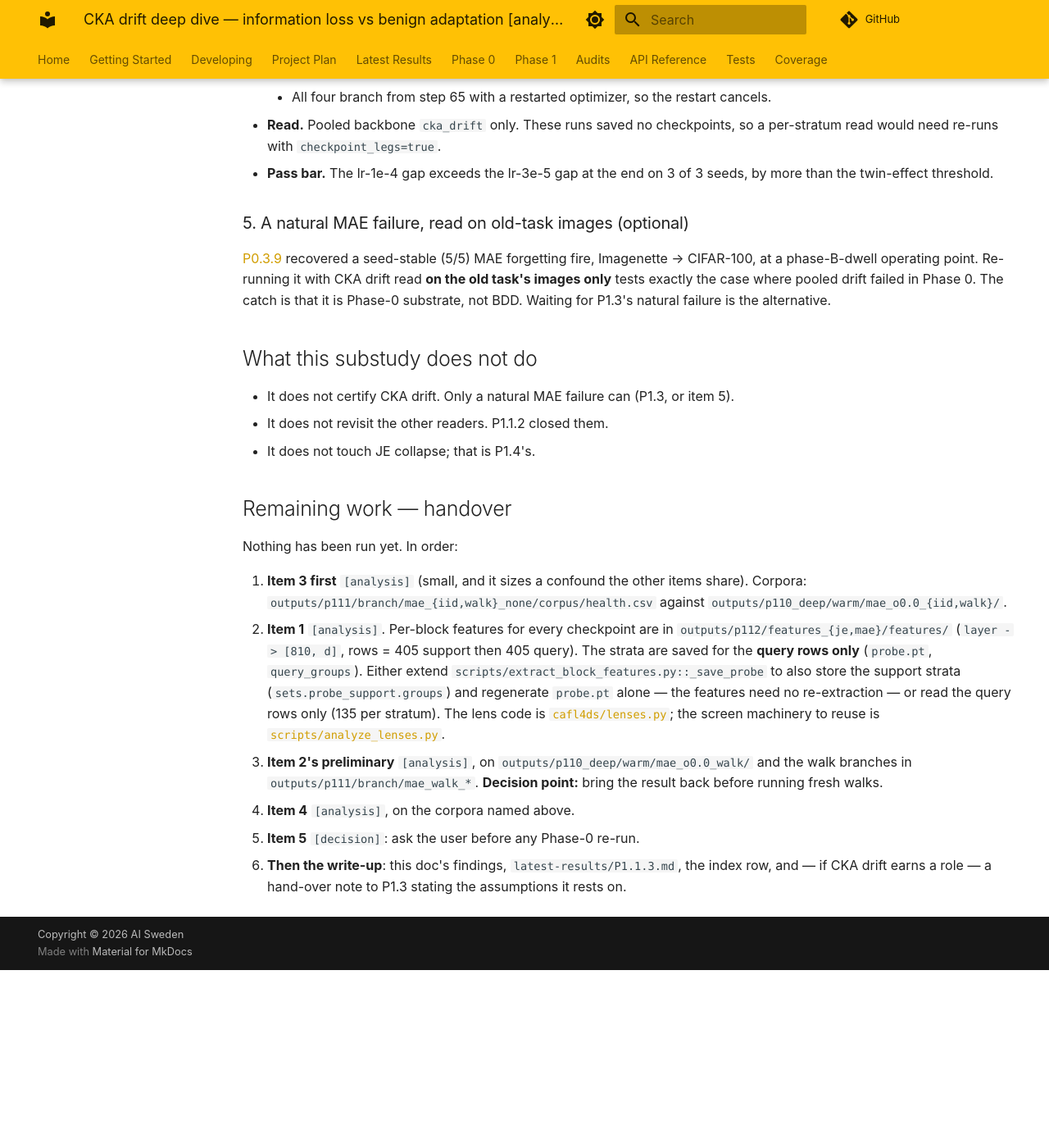
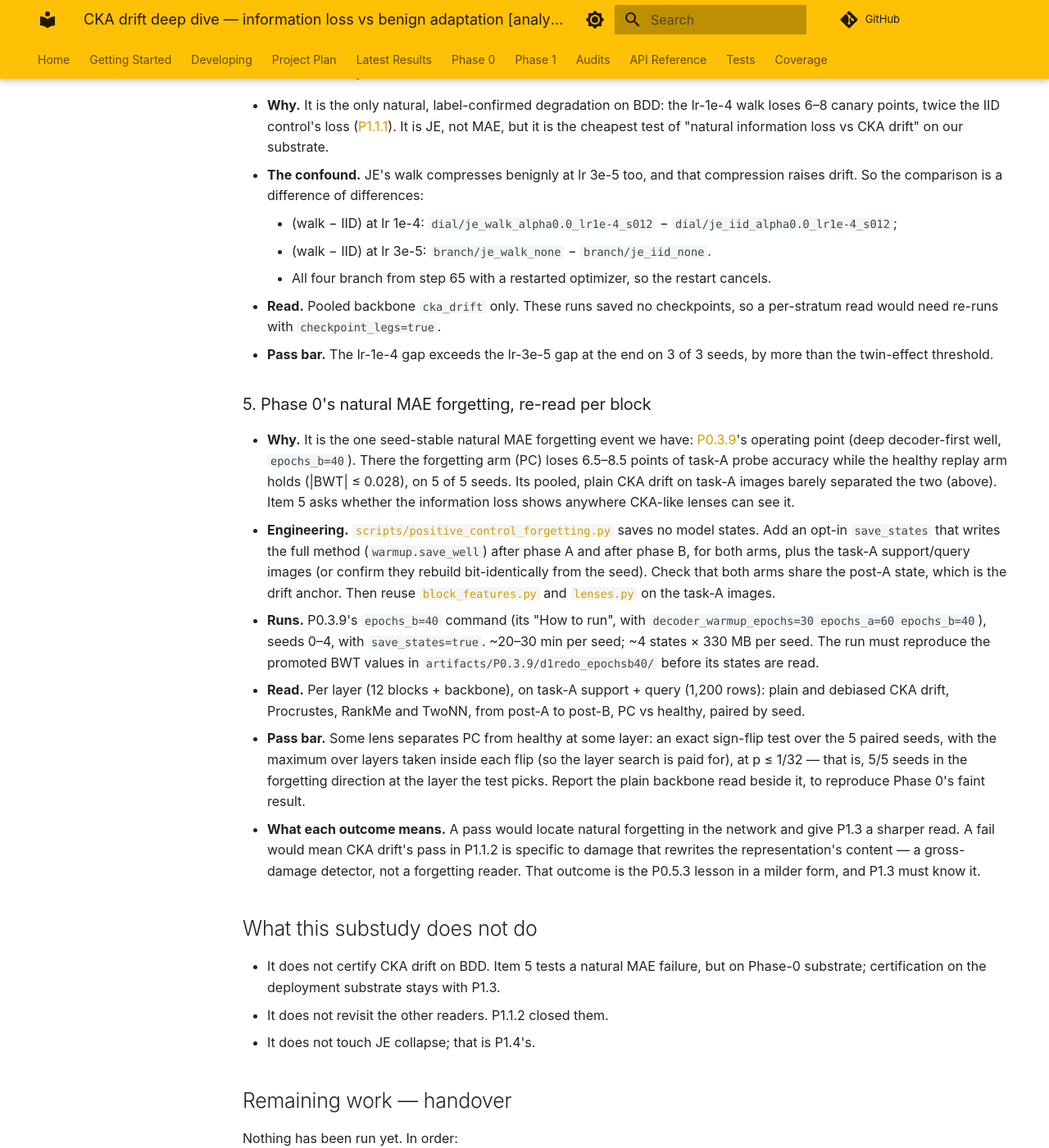
Before and after one commit to aidotse/cafl4ds, an MkDocs documentation site: the page built from docs/experiments/phase1/P1.1.3.md, in a window 1280 px wide and 1400 px high, scrolled down 2914 px. Shown: the whole window at 82% size. Built offline with MkDocs 1.6.1 and Material for MkDocs 9.7.7, drawn with Linux system fonts in a browser that asks for light colours; comment, search, counter and statistics services are not loaded; before the commit the page ends 4097 px from its top, so only the background shows below that; some of the changed text lies outside the part shown.

Commit message:
docs: P1.1.3 item 5 in scope; correct the Phase-0 CKA drift record
Phase 0 already read CKA drift on the old task's images, anchored after phase A
(P0.3.9's seed-stable fire: 6.5-8.5-point forgetting, drift ~0.005-0.010, PC >
healthy on 4/5 seeds by <= 0.002). P1.1.2/P1.1.3 said the old-task read was the
missing piece; corrected. Item 5 becomes a re-run of P0.3.9's epochs_b=40 point
with saved states, read per block with the debiased estimator, under a sign-flip
pass bar with the layer search paid for. The past-regime idea (item 1) now
states its unfavourable prior.

Co-Authored-By: Claude Opus 5.5 <noreply@anthropic.com>

```diff
--- a/docs/experiments/phase1/P1.1.3.md
+++ b/docs/experiments/phase1/P1.1.3.md
@@ -17,22 +17,31 @@ from the well. P1.1.2 found two symptoms of this.
 
 - **It fires on benign movement.** On the healthy MAE walk it fires on 3 of 5 seeds. It also fires on every optimizer
     restart. Its margin over that movement is only about 2× at the doses the canary calls.
-- **It was faint on natural forgetting.** In [P0.3.6](../phase0/P0.3.6.md), on the same pretrained ViT-B MAE, natural
-    forgetting cost the probe ~6 points, yet pooled CKA drift moved only ~0.005. The healthy replay arm sometimes
-    drifted more.
+- **It was faint on natural forgetting.** Phase 0 read it on the same pretrained ViT-B MAE, on the old task's images,
+    anchored at the end of phase A. At [P0.3.9](../phase0/P0.3.9.md)'s seed-stable 5/5 fire, forgetting cost the probe
+    6.5–8.5 points, yet CKA drift moved only ~0.005–0.010. The forgetting arm drifted more than the healthy replay arm
+    on 4 of 5 seeds, by at most 0.002. Surgical damage moves it far more per point of canary lost: noise σ0.5, a
+    ~4-point dent, moves the BDD backbone read by ~0.04. Different data and probes, so this is rough — but it is about
+    an order of magnitude.
 
-**One idea addresses both.** In P0.3.6 both arms trained on the new task, so both moved. Forgetting concerns the *old*
-task only. A drift read pooled over every probe image measures "moved", which both arms did. A drift read on the old
-task's images only measures what forgetting actually is. On BDD, that is drift on the regimes the walk is no longer
-streaming. Healthy adaptation should move mostly the regime being streamed. Information loss should show on the regimes
-left behind. Surgical damage hits every regime at once.
+**What this means for the idea of reading drift where forgetting lives.** The natural fix for the walk problem is to
+read drift only on the regimes the walk has left behind: healthy adaptation should move the regime being streamed, and
+information loss should show on the regimes left behind. Phase 0 already read drift that way — on the old task's images
+only — and it was still faint. So the prior for this idea is unfavourable. It remains worth testing on BDD, because the
+substrate and the kind of shift differ (a correlated walk of driving regimes, not a switch between datasets). But a
+negative there would agree with Phase 0.
+
+The deeper question is item 5's. Is natural information loss simply invisible to the pooled output's CKA drift, or does
+it show somewhere else — in some block, or under the debiased estimator? Phase 0 read the pooled output only, with the
+plain estimator, on 600 images against 768 features, where the plain estimator is biased toward "no change".
 
 **The central question.** Does CKA drift tell information loss from benign adaptation? Whether it sees damage is already
 settled.
 
 ## Design
 
-Five items, cheapest first. Items 1–4 need no new drives at first. Each pass bar is fixed here, before any reading.
+Five items, cheapest first. Items 1–4 need no new drives at first; item 5 re-runs a Phase-0 operating point. Each pass
+bar is fixed here, before any reading.
 
 | # | Item | Origin | Data | New runs |
 | -- | -- | -- | -- | -- |
@@ -40,7 +49,7 @@ Five items, cheapest first. Items 1–4 need no new drives at first. Each pass b
 | 2 | Walk-aware null | option (a) | P1.1.0 walk corpus, P1.1.1 walk branches | 5 fresh MAE walks, if item 2's preliminary passes |
 | 3 | The optimizer-restart jolt | P1.1.2 finding | P1.1.1 dose-0 twins | none |
 | 4 | A natural degradation: JE's lr-1e-4 walk | P1.1.1 finding | P1.1.1 dial and branch corpora | none |
-| 5 | A natural MAE failure, read on old-task images | Phase 0 | P0.3.9's operating point | yes — **needs the user's go-ahead** |
+| 5 | Phase 0's natural MAE forgetting, re-read per block | Phase 0 | P0.3.9's operating point | 5 seeds × 2 arms, ~1.5 h on both cards (approved) |
 
 **Option (b) is a decision, not an item.** CKA drift already works as a *comparative* reader: one arm against a matched
 control. That is how P1.3 reads its legs (b) and (c), so P1.3 can use it as it stands. P1.1.3 asks whether it can also
@@ -107,16 +116,37 @@ be a single-drive alarm, which only the deployed monitor (Phase 3) needs.
 - **Pass bar.** The lr-1e-4 gap exceeds the lr-3e-5 gap at the end on 3 of 3 seeds, by more than the twin-effect
     threshold.
 
-### 5. A natural MAE failure, read on old-task images (optional)
+### 5. Phase 0's natural MAE forgetting, re-read per block
 
-[P0.3.9](../phase0/P0.3.9.md) recovered a seed-stable (5/5) MAE forgetting fire, Imagenette → CIFAR-100, at a
-phase-B-dwell operating point. Re-running it with CKA drift read **on the old task's images only** tests exactly the
-case where pooled drift failed in Phase 0. The catch is that it is Phase-0 substrate, not BDD. Waiting for P1.3's
-natural failure is the alternative.
+- **Why.** It is the one seed-stable natural MAE forgetting event we have: [P0.3.9](../phase0/P0.3.9.md)'s operating
+    point (deep decoder-first well, `epochs_b=40`). There the forgetting arm (PC) loses 6.5–8.5 points of task-A probe
+    accuracy while the healthy replay arm holds (|BWT| ≤ 0.028), on 5 of 5 seeds. Its pooled, plain CKA drift on task-A
+    images barely separated the two (above). Item 5 asks whether the information loss shows anywhere CKA-like lenses can
+    see it.
+- **Engineering.** [`scripts/positive_control_forgetting.py`](../../../scripts/positive_control_forgetting.py) saves no
+    model states. Add an opt-in `save_states` that writes the full method (`warmup.save_well`) after phase A and after
+    phase B, for both arms, plus the task-A support/query images (or confirm they rebuild bit-identically from the
+    seed). Check that both arms share the post-A state, which is the drift anchor. Then reuse
+    [`block_features.py`](../../../cafl4ds/block_features.py) and [`lenses.py`](../../../cafl4ds/lenses.py) on the
+    task-A images.
+- **Runs.** P0.3.9's `epochs_b=40` command (its "How to run", with `decoder_warmup_epochs=30 epochs_a=60 epochs_b=40`),
+    seeds 0–4, with `save_states=true`. ~20–30 min per seed; ~4 states × 330 MB per seed. The run must reproduce the
+    promoted BWT values in `artifacts/P0.3.9/d1redo_epochsb40/` before its states are read.
+- **Read.** Per layer (12 blocks + backbone), on task-A support + query (1,200 rows): plain and debiased CKA drift,
+    Procrustes, RankMe and TwoNN, from post-A to post-B, PC vs healthy, paired by seed.
+- **Pass bar.** Some lens separates PC from healthy at some layer: an exact sign-flip test over the 5 paired seeds, with
+    the maximum over layers taken inside each flip (so the layer search is paid for), at p ≤ 1/32 — that is, 5/5 seeds
+    in the forgetting direction at the layer the test picks. Report the plain backbone read beside it, to reproduce
+    Phase 0's faint result.
+- **What each outcome means.** A pass would locate natural forgetting in the network and give P1.3 a sharper read. A
+    fail would mean CKA drift's pass in P1.1.2 is specific to damage that rewrites the representation's content — a
+    gross-damage detector, not a forgetting reader. That outcome is the P0.5.3 lesson in a milder form, and P1.3 must
+    know it.
 
 ## What this substudy does not do
 
-- It does not certify CKA drift. Only a natural MAE failure can (P1.3, or item 5).
+- It does not certify CKA drift on BDD. Item 5 tests a natural MAE failure, but on Phase-0 substrate; certification on
+    the deployment substrate stays with P1.3.
 - It does not revisit the other readers. P1.1.2 closed them.
 - It does not touch JE collapse; that is P1.4's.
 
@@ -135,6 +165,8 @@ Nothing has been run yet. In order:
 1. **Item 2's preliminary** `[analysis]`, on `outputs/p110_deep/warm/mae_o0.0_walk/` and the walk branches in
     `outputs/p111/branch/mae_walk_*`. **Decision point:** bring the result back before running fresh walks.
 1. **Item 4** `[analysis]`, on the corpora named above.
-1. **Item 5** `[decision]`: ask the user before any Phase-0 re-run.
+1. **Item 5** `[engineering + new runs]`, approved by the user. Build `save_states` (unit-tested on the synthetic
+    source, as the other Phase-0 harness tests are), reproduce P0.3.9's `epochs_b=40` BWT values on seeds 0–4, then
+    read the lenses. Run it whatever item 1 finds.
 1. **Then the write-up**: this doc's findings, `latest-results/P1.1.3.md`, the index row, and — if CKA drift earns a
     role — a hand-over note to P1.3 stating the assumptions it rests on.
```
Also changed, not shown: docs/experiments/phase1/P1.1.2.md (+17 -13 lines), docs/experiments/phase1/index.md (+1 -1 lines).
